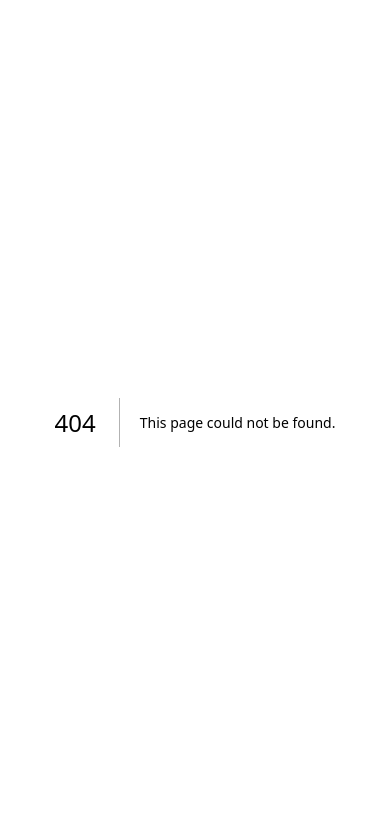
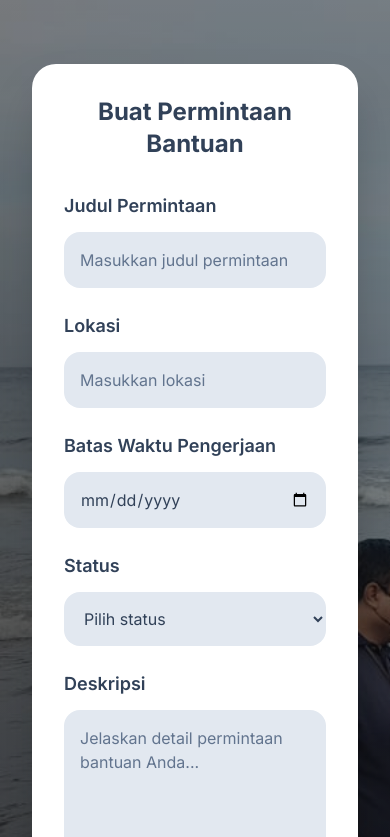
Before and after one commit to UCYenyen/silogy-competition, a Next.js app: page /ask-help-form in a window 390 px wide. Before the commit this address had no page. Shown: the top 837 px of the page. Built offline with nearby package versions, Linux system fonts and the light colour scheme.

Commit message:
Added Ask Help Form
form untuk request bantuan
- sudah responsive
- belum ada navbar

```diff
--- /dev/null
+++ b/app/ask-help-form/page.tsx
@@ -0,0 +1,89 @@
+export default function AskHelpForm() {
+    return (
+        <div
+            className="relative min-h-screen pt-8 pb-16 px-4 sm:px-6 lg:px-8"
+            style={{ backgroundImage: "url('/images/background-home-desktop.svg')", backgroundAttachment: "fixed" }}
+        >
+            <div className="relative min-h-screen pt-8 px-4 sm:px-6 lg:px-8">
+                <div className="max-w-2xl mx-auto">
+                    <div className="bg-white bg-opacity-90 backdrop-blur-sm rounded-3xl shadow-2xl p-8 sm:p-10">
+                        <h1 className="text-2xl sm:text-3xl font-bold text-slate-700 text-center mb-8">
+                            Buat Permintaan Bantuan
+                        </h1>
+                        <form className="space-y-6">
+                            {/* Title and Location Row */}
+                            <div className="grid grid-cols-1 sm:grid-cols-2 gap-6">
+                                <div>
+                                    <label className="block text-lg font-semibold text-slate-700 mb-3">
+                                        Judul Permintaan
+                                    </label>
+                                    <input
+                                        type="text"
+                                        className="w-full px-4 py-4 bg-slate-200 rounded-2xl border-0 focus:ring-2 focus:ring-blue-500 focus:bg-white transition-all duration-200 text-slate-700 placeholder-slate-500"
+                                        placeholder="Masukkan judul permintaan"
+                                    />
+                                </div>
+                                <div>
+                                    <label className="block text-lg font-semibold text-slate-700 mb-3">
+                                        Lokasi
+                                    </label>
+                                    <input
+                                        type="text"
+                                        className="w-full px-4 py-4 bg-slate-200 rounded-2xl border-0 focus:ring-2 focus:ring-blue-500 focus:bg-white transition-all duration-200 text-slate-700 placeholder-slate-500"
+                                        placeholder="Masukkan lokasi"
+                                    />
+                                </div>
+                            </div>
+
+                            {/* Deadline and Status Row */}
+                            <div className="grid grid-cols-1 sm:grid-cols-2 gap-6">
+                                <div>
+                                    <label className="block text-lg font-semibold text-slate-700 mb-3">
+                                        Batas Waktu Pengerjaan
+                                    </label>
+                                    <input
+                                        type="date"
+                                        className="w-full px-4 py-4 bg-slate-200 rounded-2xl border-0 focus:ring-2 focus:ring-blue-500 focus:bg-white transition-all duration-200 text-slate-700"
+                                    />
+                                </div>
+                                <div>
+                                    <label className="block text-lg font-semibold text-slate-700 mb-3">
+                                        Status
+                                    </label>
+                                    <select className="w-full px-4 py-4 bg-slate-200 rounded-2xl border-0 focus:ring-2 focus:ring-blue-500 focus:bg-white transition-all duration-200 text-slate-700">
+                                        <option value="">Pilih status</option>
+                                        <option value="urgent">Urgent</option>
+                                        <option value="normal">Normal</option>
+                                        <option value="low">Low Priority</option>
+                                    </select>
+                                </div>
+                            </div>
+
+                            {/* Description */}
+                            <div>
+                                <label className="block text-lg font-semibold text-slate-700 mb-3">
+                                    Deskripsi
+                                </label>
+                                <textarea
+                                    rows={6}
+                                    className="w-full px-4 py-4 bg-slate-200 rounded-2xl border-0 focus:ring-2 focus:ring-blue-500 focus:bg-white transition-all duration-200 text-slate-700 placeholder-slate-500 resize-none"
+                                    placeholder="Jelaskan detail permintaan bantuan Anda..."
+                                />
+                            </div>
+
+                            {/* Button */}
+                            <div className="pt-4 text-center">
+                                <button
+                                    type="submit"
+                                    className="px-10 py-3 bg-blue-300 hover:bg-blue-400 text-slate-800 font-semibold rounded-2xl shadow-md transition-all duration-200"
+                                >
+                                    Publish
+                                </button>
+                            </div>
+                        </form>
+                    </div>
+                </div>
+            </div>
+        </div>
+    );
+}
--- a/package.json
+++ b/package.json
@@ -12,9 +12,9 @@
     "@prisma/client": "^6.9.0",
     "@supabase/supabase-js": "^2.50.0",
     "gsap": "^3.13.0",
-    "next": "15.3.3",
-    "react": "^19.0.0",
-    "react-dom": "^19.0.0"
+    "next": "^15.3.3",
+    "react": "^19.1.0",
+    "react-dom": "^19.1.0"
   },
   "devDependencies": {
     "@eslint/eslintrc": "^3",
```
Also changed, not shown: 1 other file (tests, documents, lock files or other folders).
